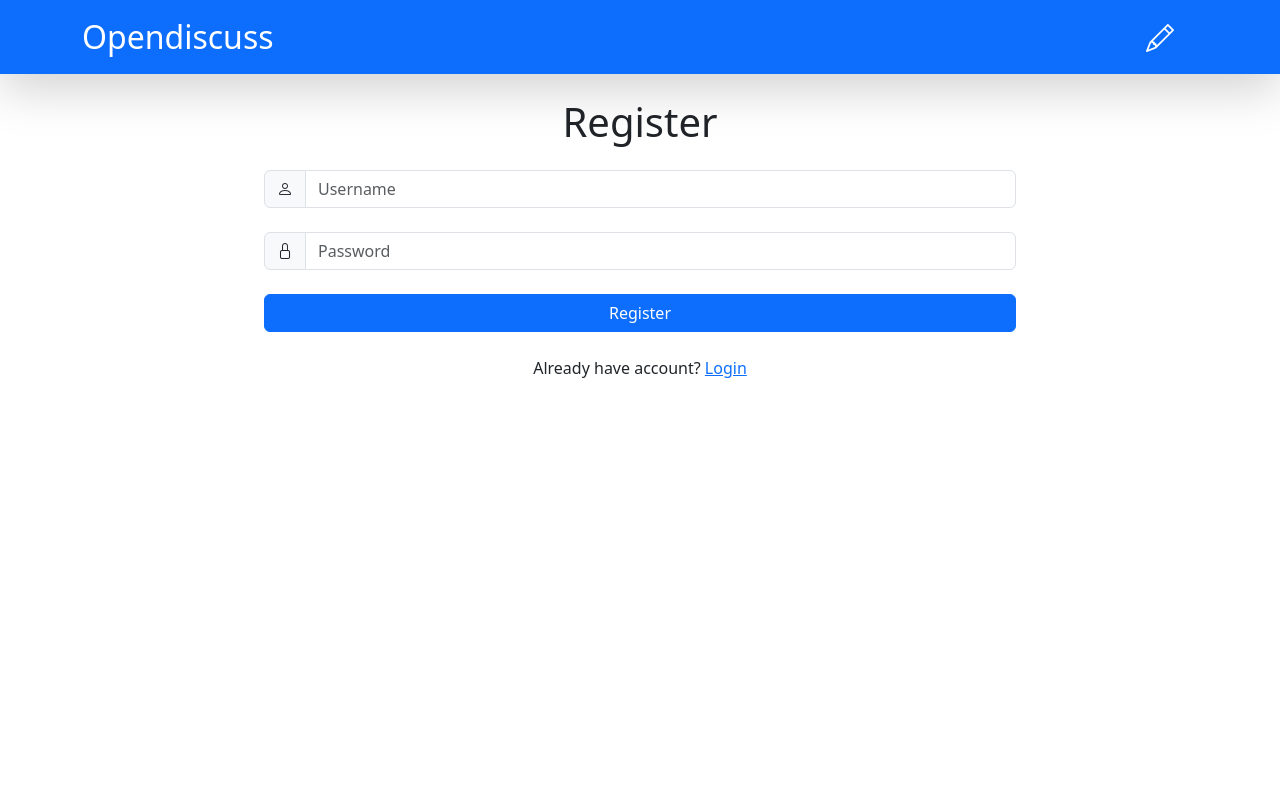
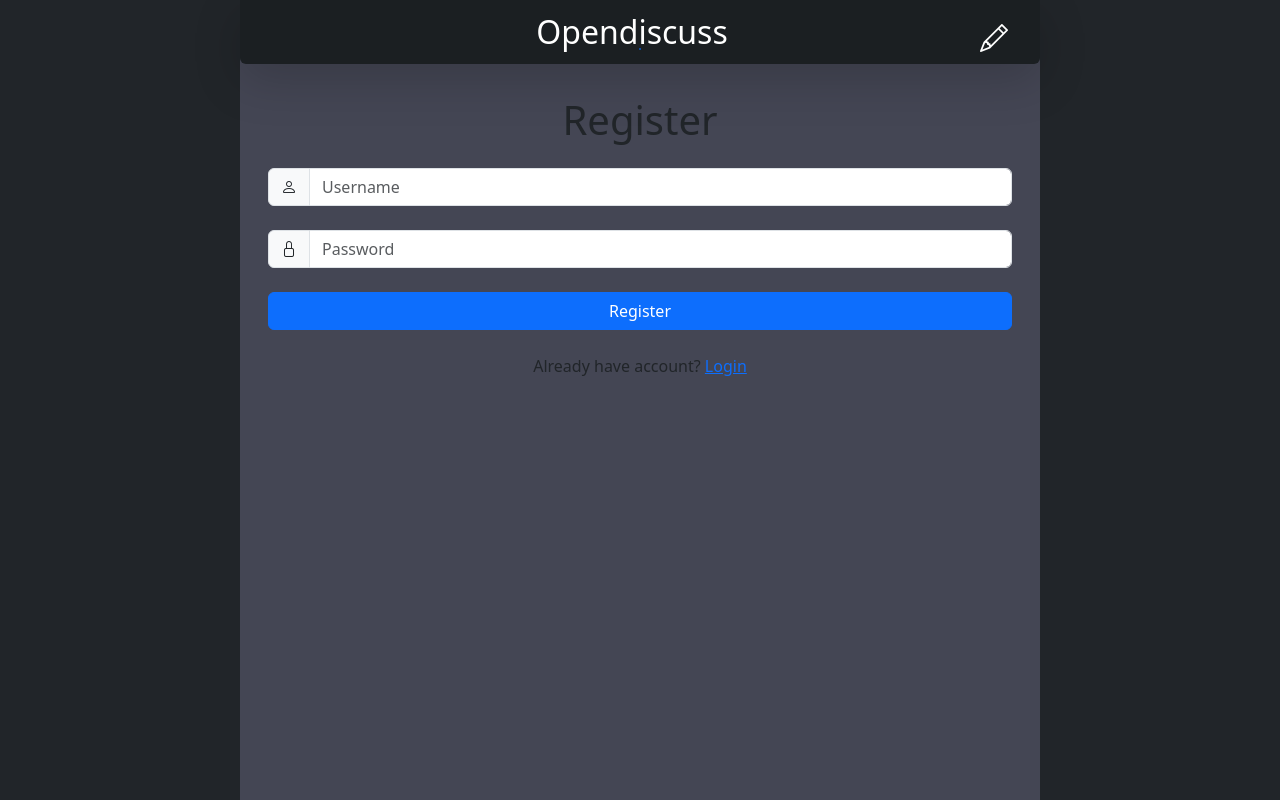
Before and after one commit to Hidayathamir/opendiscuss_nextjs, a Next.js app: page /register in a window 1280 px wide. Built offline with nearby package versions, Linux system fonts and the light colour scheme.

Commit message:
fix: use dark mode theme

```diff
--- a/src/app/component/NavigationBar.tsx
+++ b/src/app/component/NavigationBar.tsx
@@ -1,19 +1,23 @@
 import Link from "next/link"
+import { BG_DARK_3 } from "../constant/color"
 import { URL_HOME_PAGE } from "../constant/frontendPath"
 
 export default function NavigationBar() {
   return (
-    <div>
+    <div className=" sticky-top">
       <nav
-        className="navbar navbar-expand-lg bg-primary shadow-lg"
+        className="navbar navbar-expand-lg py-2 rounded-bottom shadow-lg"
         data-bs-theme="dark"
+        style={{ backgroundColor: BG_DARK_3 }}
       >
-        <div className="container">
-          <Link className="navbar-brand fs-2" href={URL_HOME_PAGE}>
-            Opendiscuss
-          </Link>
-          <ul className="navbar-nav fs-3">
-            <li className="nav-item mx-3">
+        <div className="container position-relative">
+          <ul className="navbar-nav fs-3 d-flex justify-content-center w-100">
+            <li className="nav-item mx-3 text-center">
+              <Link className="navbar-brand fs-2" href={URL_HOME_PAGE}>
+                Opendiscuss
+              </Link>
+            </li>
+            <li className="nav-item mx-3 position-absolute end-0 me-4">
               <Link className="nav-link active" href="#">
                 <i className="bi bi-pencil" />
               </Link>
--- a/src/app/component/ToastNotification.tsx
+++ b/src/app/component/ToastNotification.tsx
@@ -4,6 +4,7 @@ import {
   default as Toast,
 } from "react-bootstrap/Toast"
 import ToastContainer from "react-bootstrap/ToastContainer"
+import { BG_DARK_3, TXT_WHITE_1 } from "../constant/color"
 
 export enum ToastType {
   Info,
@@ -48,10 +49,25 @@ export default function ToastNotification(prop: IPropToastNotification) {
   return (
     <ToastContainer
       position="top-center"
-      className={"m-5 border rounded " + getBorderColorClass()}
+      className={"my-5 border rounded " + getBorderColorClass()}
+      style={{ backgroundColor: BG_DARK_3, color: TXT_WHITE_1 }}
     >
-      <Toast show={prop.show} onClose={prop.onClose} autohide>
-        <Header className="d-flex p-2 rounded-0">
+      <Toast
+        show={prop.show}
+        onClose={prop.onClose}
+        style={
+          {
+            "--bs-body-bg-rgb": "none",
+          } as React.CSSProperties
+        }
+        autohide
+      >
+        <Header
+          className={
+            "d-flex p-2 rounded-0 border-top-0 border-start-0 border-end-0 " +
+            getBorderColorClass()
+          }
+        >
           <i className={"bi bi-square-fill px-1 " + getTextColorClass()} />
           <strong className="me-auto">Opendiscuss</strong>
           <i role="button" className="bi bi-x" onClick={prop.onClose} />
--- /dev/null
+++ b/src/app/constant/color.ts
@@ -0,0 +1,5 @@
+export const BG_DARK_1 = "#444654"
+export const BG_DARK_2 = "#212529"
+export const BG_DARK_3 = "#1b1f22"
+
+export const TXT_WHITE_1 = "#D4D4D4"
--- a/src/app/layout.tsx
+++ b/src/app/layout.tsx
@@ -5,6 +5,7 @@ import "bootstrap/dist/css/bootstrap.min.css"
 import BootstrapClient from "./component/BootstrapClient"
 import NavigationBar from "./component/NavigationBar"
 import ToastNotification from "./component/ToastNotification"
+import { BG_DARK_1, BG_DARK_2 } from "./constant/color"
 import { useToastStore } from "./state/toast"
 
 export default function RootLayout({
@@ -16,7 +17,7 @@ export default function RootLayout({
 
   return (
     <html lang="en">
-      <body>
+      <body style={{ backgroundColor: BG_DARK_2 }}>
         <ToastNotification
           body={body}
           onClose={() => {
@@ -25,9 +26,15 @@ export default function RootLayout({
           show={isShow}
           toastType={type}
         />
-        <NavigationBar />
-        <div className="container" style={{ maxWidth: 800 }}>
-          {children}
+        <div
+          className="container p-0 min-vh-100"
+          style={{
+            maxWidth: 800,
+            backgroundColor: BG_DARK_1,
+          }}
+        >
+          <NavigationBar />
+          <div className="py-2 px-3">{children}</div>
         </div>
         <BootstrapClient />
       </body>
```
Also changed, not shown: 1 other file (tests, documents, lock files or other folders).
